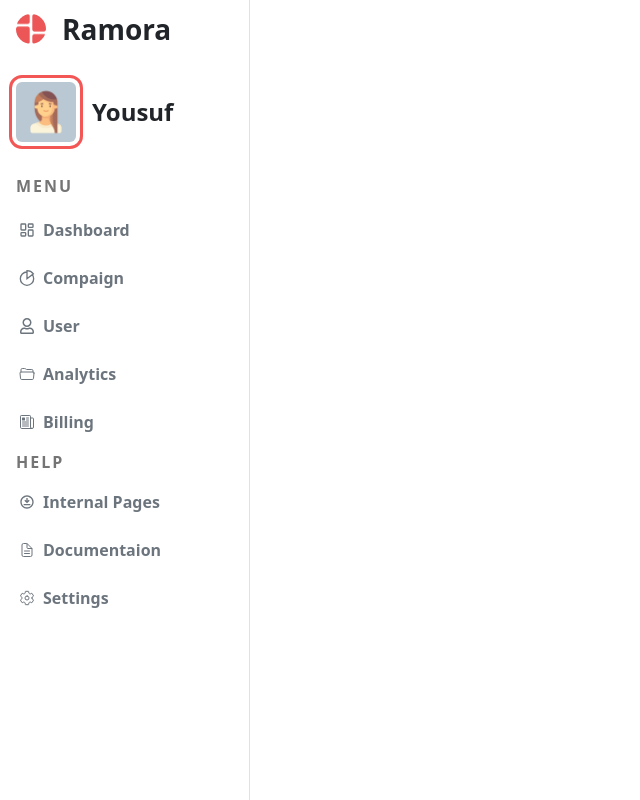
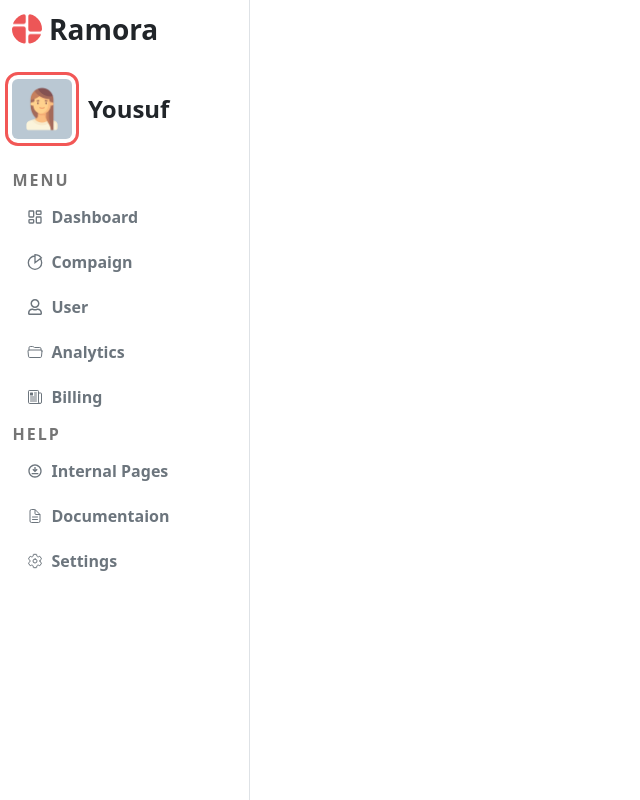
Before and after one commit to YousufMohammadi/react-sideBar, a React (Create React App) app: page / in a window 1280 px wide. Shown: the whole page, without its empty margins (0-640 px from the left). Built offline with nearby package versions, Linux system fonts and the light colour scheme.

Commit message:
open menu functionality added to sidebar

```diff
--- a/src/Components/SideBar/SideBar.css
+++ b/src/Components/SideBar/SideBar.css
@@ -2,9 +2,31 @@
     width: 250px;
     min-height: 100vh;
 }
+.sidebar-content{
+    display: flex;
+    flex-direction: column;
+    justify-content: center;
+    align-items: center;
+    gap: 5px;
+}
+.logo-container{
+    display: flex;
+    flex-direction: row;
+    justify-content: flex-start;
+    align-items: center;
+    gap: 7px;
+    cursor: pointer;
+}
 .logo{
     width: 30px;
     height: 30px;
+}
+.profile-container{
+    display: flex;
+    flex-direction: row;
+    justify-content: flex-start;
+    align-items: center;
+    cursor: pointer;
 }
 .profile{
     width: 60px;
@@ -15,13 +37,19 @@
 .section{
     letter-spacing: 2px;
     color: #757575;
+    width: 90%;
 }
 .link{
-    width: 220px !important;
     height: 30px;
+    display: flex;
+    flex-direction: row;
+    justify-content: flex-start;
+    align-items: center;
     text-decoration: none;
-    transition: all 0.5s;
+    transition: all 0.5s !important;
     padding: 20px 15px ;
+    width: 90%;
+    font-size: 16px;
 }
 .link:hover{
     background-color: #408EFD;
--- a/src/Components/SideBar/SideBar.jsx
+++ b/src/Components/SideBar/SideBar.jsx
@@ -1,38 +1,75 @@
-import React from 'react'
+import React, { useEffect, useState } from 'react'
 import "../SideBar/SideBar.css"
 import { LuLayoutDashboard } from "react-icons/lu";
 import { GrAnalytics } from "react-icons/gr";
 import { FaRegUser } from "react-icons/fa";
 import { IoFolderOpenOutline,IoNewspaperOutline,IoDocumentTextOutline,IoSettingsOutline  } from "react-icons/io5";
-import { MdOutlineDownloadForOffline } from "react-icons/md";
-
+import { MdOutlineDownloadForOffline,MdOutlineMenuOpen  } from "react-icons/md";
+import Button from '@mui/material/Button';
 
 export default function SideBar() {
+    const [openMenu,setOpenMenu] = useState(true)
+    const handleMenu = () =>{
+        if (openMenu === true) {
+            setOpenMenu(false)
+             const closeButton = document.getElementsByClassName('close');
+             for (let index = 0; index < closeButton.length; index++) {
+                closeButton[index].style.display= 'none'
+             }
+             document.getElementsByClassName('sideBar-container')[0].style.width='120px'
+             const links = document.getElementsByClassName('link');
+             for (let index = 0; index < links.length; index++) {
+                links[index].style.justifyContent= 'center'
+                links[index].style.fontSize= '20px'
+             }
+             document.getElementsByClassName('section')[0].style.textAlign='center'
+             document.getElementsByClassName('section')[1].style.textAlign='center'
+             document.getElementsByClassName('logo-container')[0].style.justifyContent= 'center'
+             document.getElementsByClassName('profile-container')[0].style.justifyContent= 'center'
+        }
+        else{
+            setOpenMenu(true)
+            const closeButton = document.getElementsByClassName('close');
+             for (let index = 0; index < closeButton.length; index++) {
+                closeButton[index].style.display= 'inline-block'
+             }
+             document.getElementsByClassName('sideBar-container')[0].style.width='250px'
+             const links = document.getElementsByClassName('link');
+             for (let index = 0; index < links.length; index++) {
+                links[index].style.justifyContent= 'flex-start'
+                links[index].style.fontSize= '16px'
+             }
+             document.getElementsByClassName('section')[0].style.textAlign='start'
+             document.getElementsByClassName('section')[1].style.textAlign='start'
+             document.getElementsByClassName('logo-container')[0].style.justifyContent= 'flex-start'
+             document.getElementsByClassName('profile-container')[0].style.justifyContent= 'flex-start'
+
+        }
+    }
+    useEffect(()=>{
+
+    },[setOpenMenu])
   return (
     <aside className='sideBar-container border-end py-2'>
-        <div className="row ps-3 gap-2">
-            <div className="container w-100 mb-4 d-flex flex-row justify-content-start align-items-center">
+        <div className="sidebar-content">
+            <div className="container logo-container w-100 mb-4" onClick={handleMenu}>
             <img src="dashboard.png" alt="logo" className='logo rounded-circle'/>
-            <span className="userName fw-bolder ps-3 fs-3">Ramora</span>
+            {openMenu && <span className="userName fw-bolder fs-3">Ramora</span>}
             </div>
-            <div className="container w-100 mb-4 d-flex flex-row justify-content-start align-items-center">
+            <div className="container profile-container w-100 mb-4">
             <img src="profile.png" alt="profile" className='profile rounded'/>
-            <span className="userName fw-bolder ps-3 fs-4">Yousuf</span>
+            {openMenu && <span className="userName fw-bolder ps-3 fs-4">Yousuf</span>}
             </div>
-            <div className="container mb-1">
-                <span className="section fs-6 fw-bold text-uppercase section">menu</span>
-            </div>
-                <a href="#" className="link w-100 d-flex flex-row justify-content-start align-items-center text-secondary fs-6 fw-bold rounded"><LuLayoutDashboard  className='me-2'/> Dashboard</a>
-                <a href="#" className="link w-100 d-flex flex-row justify-content-start align-items-center text-secondary fs-6 fw-bold rounded"><GrAnalytics  className='me-2'/> Compaign</a>
-                <a href="#" className="link w-100 d-flex flex-row justify-content-start align-items-center text-secondary fs-6 fw-bold rounded"><FaRegUser  className='me-2'/> User</a>
-                <a href="#" className="link w-100 d-flex flex-row justify-content-start align-items-center text-secondary fs-6 fw-bold rounded"><IoFolderOpenOutline  className='me-2'/> Analytics</a>
-                <a href="#" className="link w-100 d-flex flex-row justify-content-start align-items-center text-secondary fs-6 fw-bold rounded"><IoNewspaperOutline  className='me-2'/> Billing</a>
-            <div className="container">
-                <span className="section fs-6 fw-bold text-uppercase section">help</span>
-            </div>
-                <a href="#" className="link w-100 d-flex flex-row justify-content-start align-items-center text-secondary fs-6 fw-bold rounded"><MdOutlineDownloadForOffline  className='me-2'/> Internal Pages</a>
-                <a href="#" className="link w-100 d-flex flex-row justify-content-start align-items-center text-secondary fs-6 fw-bold rounded"><IoDocumentTextOutline   className='me-2'/> Documentaion</a>
-                <a href="#" className="link w-100 d-flex flex-row justify-content-start align-items-center text-secondary fs-6 fw-bold rounded"><IoSettingsOutline   className='me-2'/> Settings</a>
+                <span className="section fs-6 fw-bold text-uppercase">menu</span>
+                <a href="#" className="link  text-secondary fw-bold rounded"><LuLayoutDashboard  className='me-2'/> <span className='close'>Dashboard</span> </a>
+                <a href="#" className="link  text-secondary fw-bold rounded"><GrAnalytics  className='me-2'/> <span className='close'>Compaign</span></a>
+                <a href="#" className="link  text-secondary fw-bold rounded"><FaRegUser  className='me-2'/> <span className='close'>User</span></a>
+                <a href="#" className="link  text-secondary fw-bold rounded"><IoFolderOpenOutline  className='me-2'/> <span className='close'>Analytics</span></a>
+                <a href="#" className="link  text-secondary fw-bold rounded"><IoNewspaperOutline  className='me-2'/> <span className='close'>Billing</span></a>
+                <span className="section fs-6 fw-bold text-uppercase">help</span>
+                <a href="#" className="link  text-secondary fw-bold rounded"><MdOutlineDownloadForOffline  className='me-2'/> <span className='close'>Internal Pages</span></a>
+                <a href="#" className="link  text-secondary fw-bold rounded"><IoDocumentTextOutline   className='me-2'/> <span className='close'>Documentaion</span></a>
+                <a href="#" className="link  text-secondary fw-bold rounded"><IoSettingsOutline   className='me-2'/> <span className='close'>Settings</span></a>
         </div>
     </aside>
   )
```
